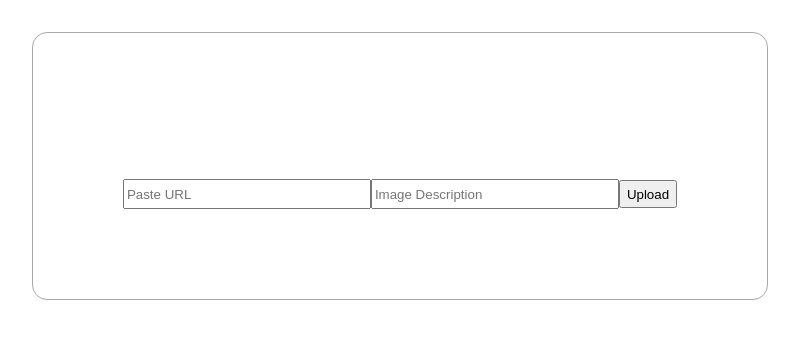
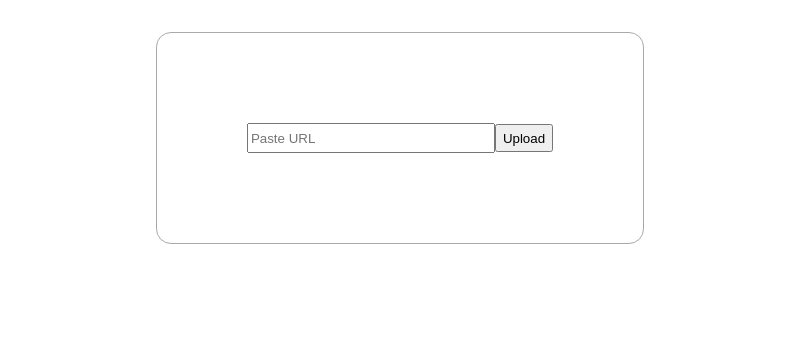
Before and after one commit to skybride/Carousel-Feature, a Vue app: page / in a window 1280 px wide. Shown: the top 338 px of the page, without its empty margins (240-1039 px from the left). Built offline with nearby package versions, Linux system fonts and the light colour scheme.

Commit message:
Implemented ability to add multiple images

```diff
--- a/src/App.vue
+++ b/src/App.vue
@@ -2,22 +2,22 @@
 import { ref } from "vue";
 
 const userInput = ref("");
-const imageDescription = ref("");
+const imageArray = ref([""]);
+
+function addImage() {
+	imageArray.value.push(userInput.value);
+	userInput.value = "";
+}
 </script>
 
 <template>
 	<div class="carousel-container">
-		<div class="image-container">
-			<img :src="userInput" :alt="imageDescription" />
+		<div class="image-container" v-if="imageArray">
+			<img v-for="image in imageArray" :src="image" />
 		</div>
 		<div class="input-container">
 			<input type="text" placeholder="Paste URL" v-model="userInput" />
-			<input
-				type="text"
-				placeholder="Image Description"
-				v-model="imageDescription"
-			/>
-			<button>Upload</button>
+			<button @click="addImage">Upload</button>
 		</div>
 	</div>
 </template>
@@ -30,7 +30,8 @@ const imageDescription = ref("");
 }
 
 .image-container {
-	margin: 4vh;
+	display: flex;
+	max-width: 100%;
 }
 
 .input-container {
@@ -48,6 +49,6 @@ button {
 
 img {
 	max-width: 200vh;
-	max-height: 200px;
+	max-height: 200vh;
 }
 </style>
```
